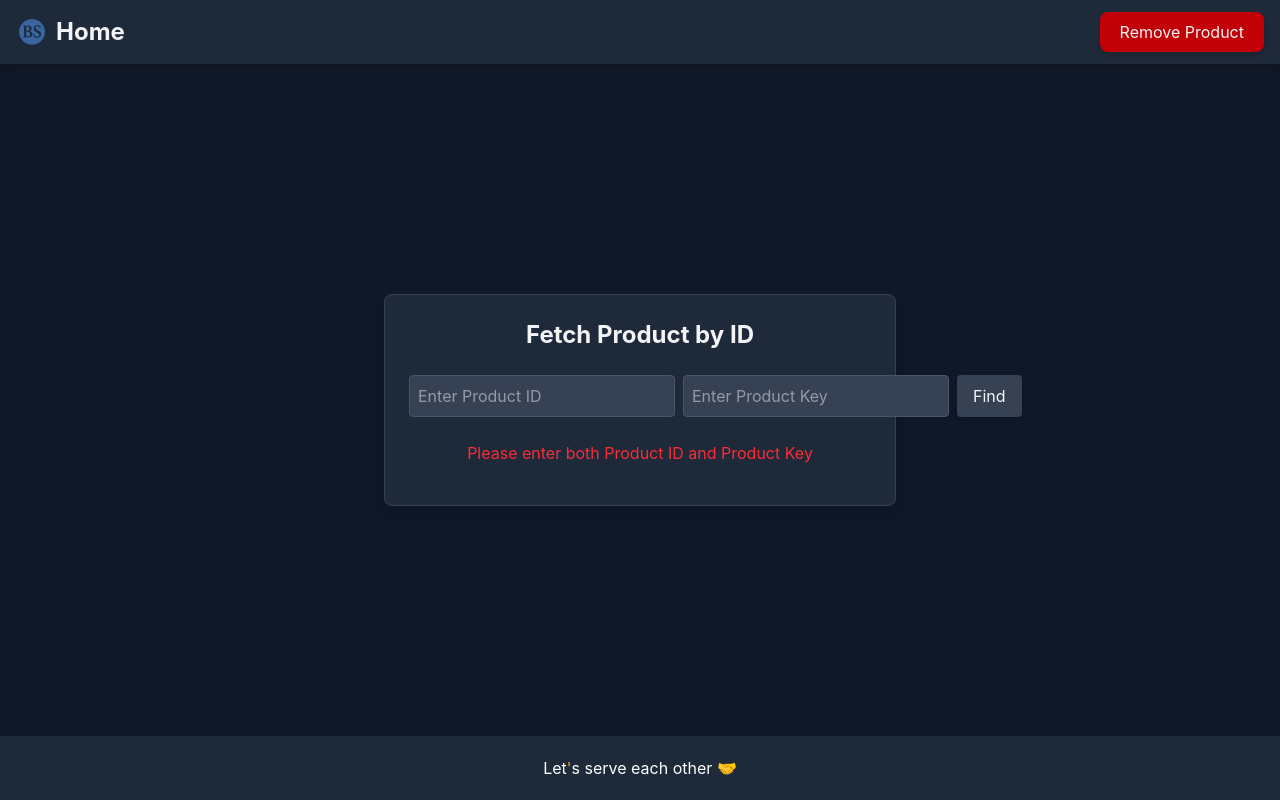
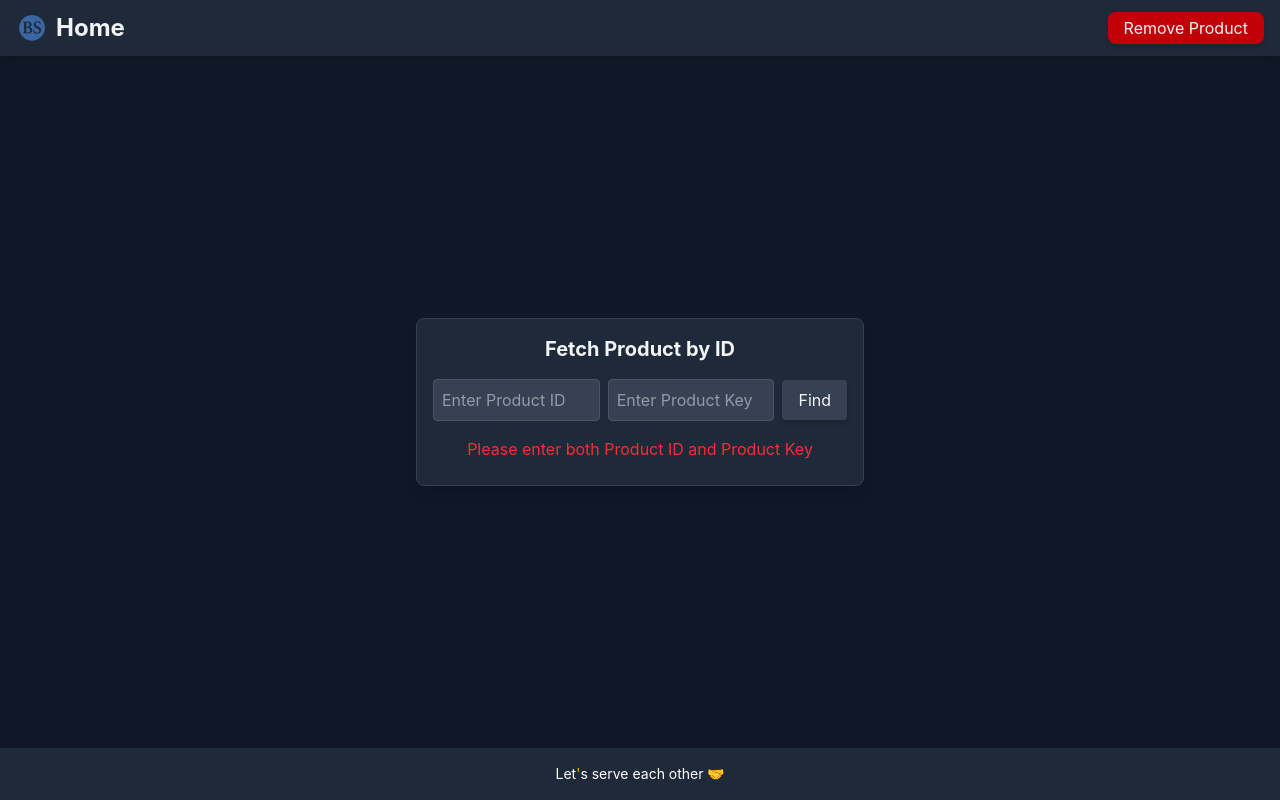
Before and after one commit to RehanulBary/Buy-Sell, a React (Vite) app in the folder frontend/: page /get_product in a window 1280 px wide. Both pictures are taken after a click on the button "Find". Built offline with nearby package versions, Linux system fonts and the light colour scheme.

Commit message:
fixed all

```diff
--- a/frontend/src/GetProduct.jsx
+++ b/frontend/src/GetProduct.jsx
@@ -54,7 +54,7 @@ export default function GetProduct() {
 
                     <div className="flex flex-col sm:flex-row sm:items-center sm:space-x-3 space-y-3 sm:space-y-0 w-full sm:w-auto">
                         <button
-                            className="bg-red-700 text-gray-100 px-5 py-2 rounded-lg shadow-md hover:bg-red-600 hover:scale-105 hover:cursor-pointer transition-all duration-300 w-full sm:w-auto"
+                            className="bg-red-700 text-gray-100 px-4 py-1 rounded-lg shadow-md hover:bg-red-600 hover:scale-105 hover:cursor-pointer transition-all duration-300 w-full sm:w-auto"
                             onClick={() => navigate("/remove_product")}
                         >
                             Remove Product
@@ -65,42 +65,43 @@ export default function GetProduct() {
 
             {/* Centered container */}
             <div className="flex flex-col justify-center items-center flex-grow px-4 py-5">
-                <div className="w-full max-w-lg bg-gray-800 border border-gray-700 rounded-lg shadow-lg p-6 m-2">
-                    <h2 className="text-xl sm:text-2xl font-bold mb-6 text-gray-100 text-center">
+                <div className="w-full max-w-md bg-gray-800 border border-gray-700 rounded-lg shadow-lg p-4 m-2">
+                    <h2 className="text-lg sm:text-xl font-bold mb-4 text-gray-100 text-center">
                         Fetch Product by ID
                     </h2>
 
                     {/* Inputs */}
-                    <div className="flex flex-col sm:flex-row w-full gap-2 mb-6">
+                    {/* Inputs */}
+                    <div className="flex flex-wrap sm:flex-nowrap w-full gap-2 mb-4 items-center">
                         <input
                             type="text"
                             placeholder="Enter Product ID"
                             value={inputId}
                             onChange={(e) => setInputId(e.target.value)}
-                            className="flex-1 p-2 rounded bg-gray-700 text-gray-100 border border-gray-600 focus:outline-none focus:ring-2 focus:ring-gray-500"
+                            className="flex-1 min-w-[120px] p-2 rounded bg-gray-700 text-gray-100 border border-gray-600 focus:outline-none focus:ring-2 focus:ring-gray-500"
                         />
                         <input
                             type="password"
                             placeholder="Enter Product Key"
                             value={productKey}
                             onChange={(e) => setProductKey(e.target.value)}
-                            className="flex-1 p-2 rounded bg-gray-700 text-gray-100 border border-gray-600 focus:outline-none focus:ring-2 focus:ring-gray-500"
+                            className="flex-1 min-w-[120px] p-2 rounded bg-gray-700 text-gray-100 border border-gray-600 focus:outline-none focus:ring-2 focus:ring-gray-500"
                         />
                         <button
                             onClick={fetchProduct}
-                            className="bg-gray-700 hover:bg-gray-600 text-gray-100 px-4 py-2 rounded shadow-md transition-all duration-200 hover:cursor-pointer"
+                            className="bg-gray-700 hover:bg-gray-600 text-gray-100 px-4 py-2 rounded shadow-md transition-all duration-200 hover:cursor-pointer flex-shrink-0"
                         >
                             Find
                         </button>
                     </div>
 
-                    {loading && <div className="text-gray-100 mb-4 text-center">Loading...</div>}
-                    {error && <div className="text-red-500 mb-4 text-center">{error}</div>}
+                    {loading && <div className="text-gray-100 mb-2 text-center">Loading...</div>}
+                    {error && <div className="text-red-500 mb-2 text-center">{error}</div>}
 
                     {/* Product Card */}
                     {product && (
-                        <div className="w-full bg-gray-700 border border-gray-600 rounded-lg shadow-lg p-3 text-gray-100">
-                            <h2 className="text-lg font-bold mb-2 text-center sm:text-left">
+                        <div className="w-full bg-gray-700 border border-gray-600 rounded-lg shadow-lg p-2 text-gray-100">
+                            <h2 className="text-base font-bold mb-2 text-center sm:text-left">
                                 Product Details
                             </h2>
                             <div className="space-y-1 text-sm">
@@ -113,19 +114,19 @@ export default function GetProduct() {
                             </div>
 
                             {product.image && (
-                                <div className="mt-2 flex justify-center">
+                                <div className="mt-1 flex justify-center">
                                     <img
                                         src={`http://localhost:3000/uploads/${product.image}`}
                                         alt={product.name}
-                                        className="w-full max-w-sm max-h-32 object-contain rounded"
+                                        className="w-full max-w-xs max-h-24 object-contain rounded"
                                     />
                                 </div>
                             )}
 
-                            <div className="mt-2">
+                            <div className="mt-1">
                                 <button
                                     onClick={() => navigate("/buy_product", { state: { product } })}
-                                    className="w-full bg-gray-600 hover:bg-gray-500 text-gray-100 px-3 py-1 rounded shadow transition-all duration-200 hover:cursor-pointer text-sm"
+                                    className="w-full bg-gray-600 hover:bg-gray-500 text-gray-100 px-2 py-1 rounded shadow transition-all duration-200 hover:cursor-pointer text-sm"
                                 >
                                     More information
                                 </button>
@@ -135,7 +136,7 @@ export default function GetProduct() {
                 </div>
             </div>
 
-            <footer className="flex justify-center p-5 bg-gray-800 text-white">
+            <footer className="flex justify-center p-4 bg-gray-800 text-white text-sm">
                 Let<span className="text-amber-500">'</span>s serve each other 🤝
             </footer>
         </div>
```
